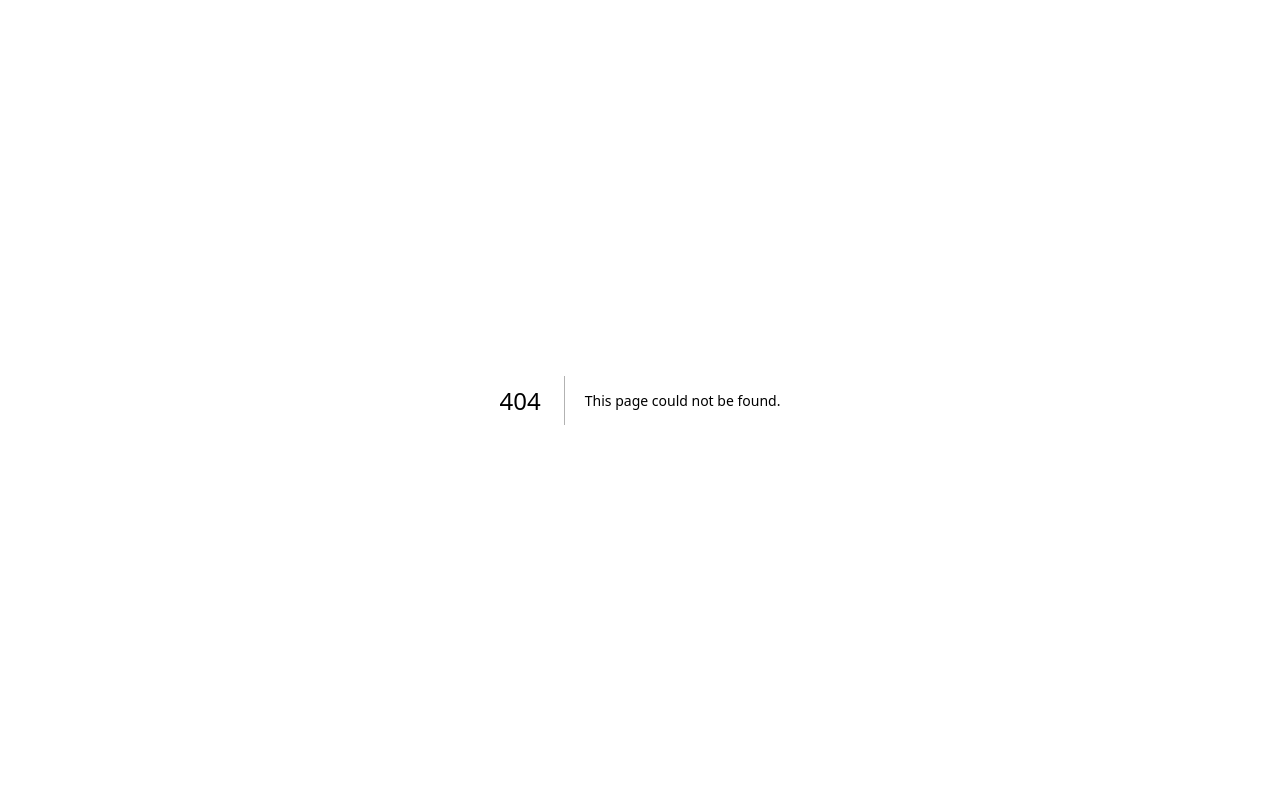
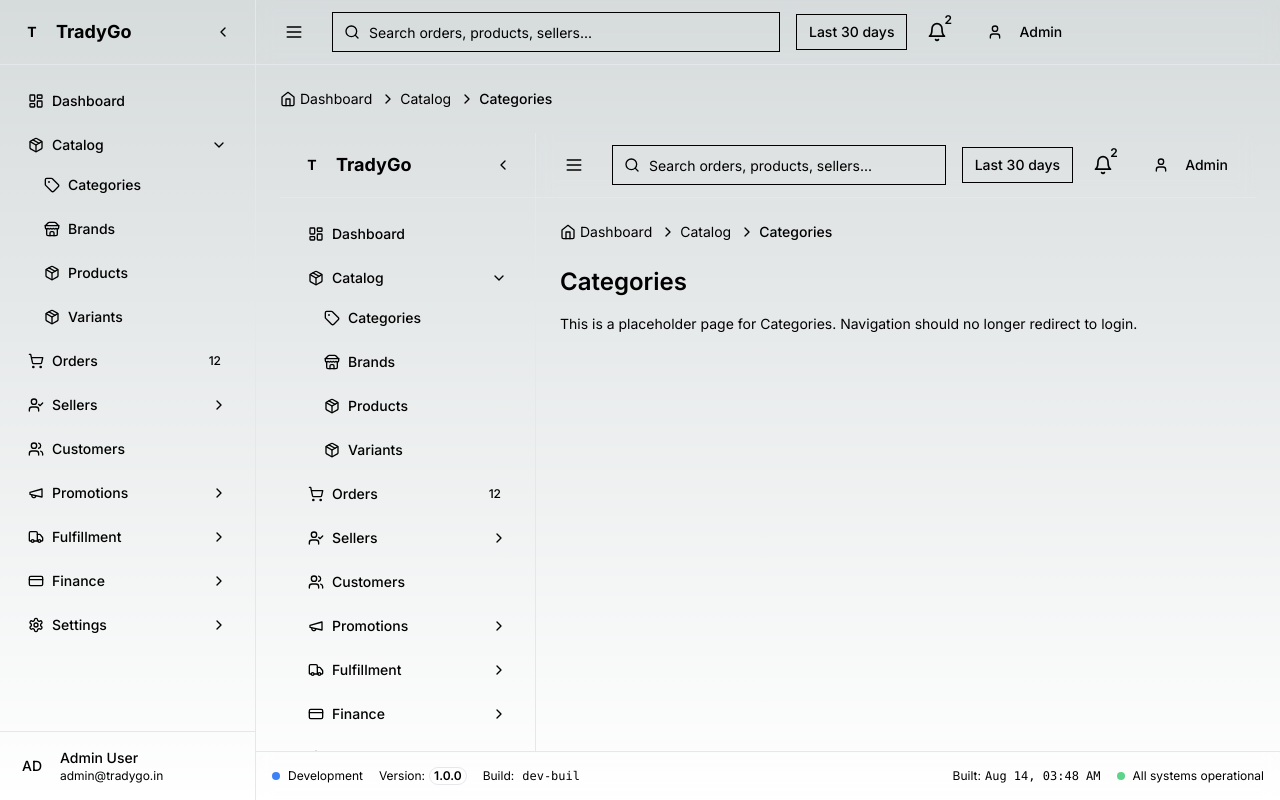
Before and after one commit to vijaysinghrajput/tradygo, a Next.js app in the folder apps/admin/: page /catalog/categories in a window 1280 px wide. Before the commit this address had no page. Built offline with nearby package versions, Linux system fonts and the light colour scheme.

Commit message:
fix(admin): add missing /catalog/categories route under app/ to prevent redirect to /login; provide simple layout wrapper

```diff
--- /dev/null
+++ b/apps/admin/app/(app)/catalog/categories/page.tsx
@@ -0,0 +1,8 @@
+export default function CategoriesPage() {
+  return (
+    <div className="space-y-4">
+      <h1 className="text-2xl font-semibold">Categories</h1>
+      <p className="text-sm text-muted-foreground">This is a placeholder page for Categories. Navigation should no longer redirect to login.</p>
+    </div>
+  );
+}
--- /dev/null
+++ b/apps/admin/app/(app)/catalog/layout.tsx
@@ -0,0 +1,5 @@
+import { AdminLayout } from '../../../src/components/layout/admin-layout';
+
+export default function CatalogLayout({ children }: { children: React.ReactNode }) {
+  return <AdminLayout>{children}</AdminLayout>;
+}
```
